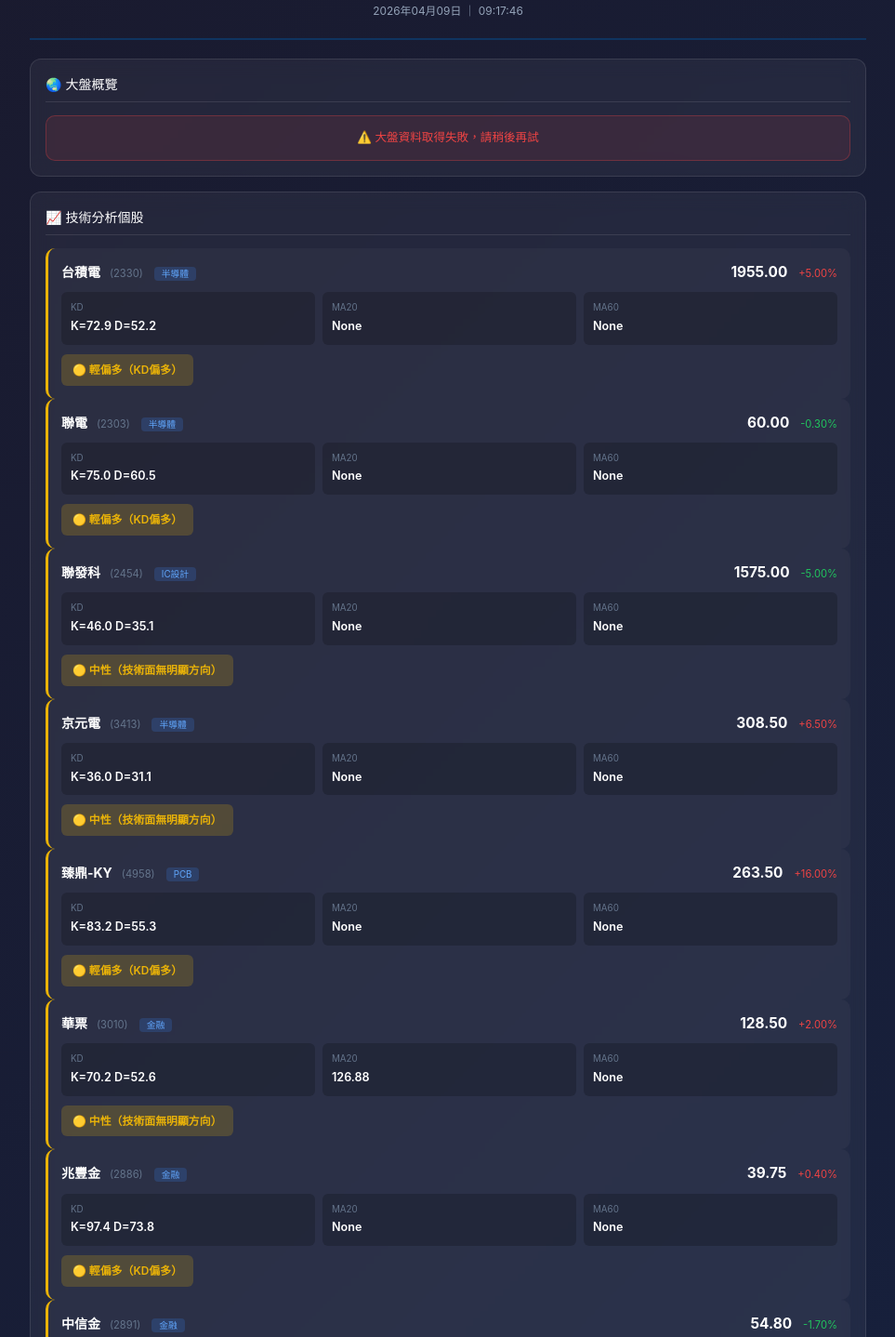
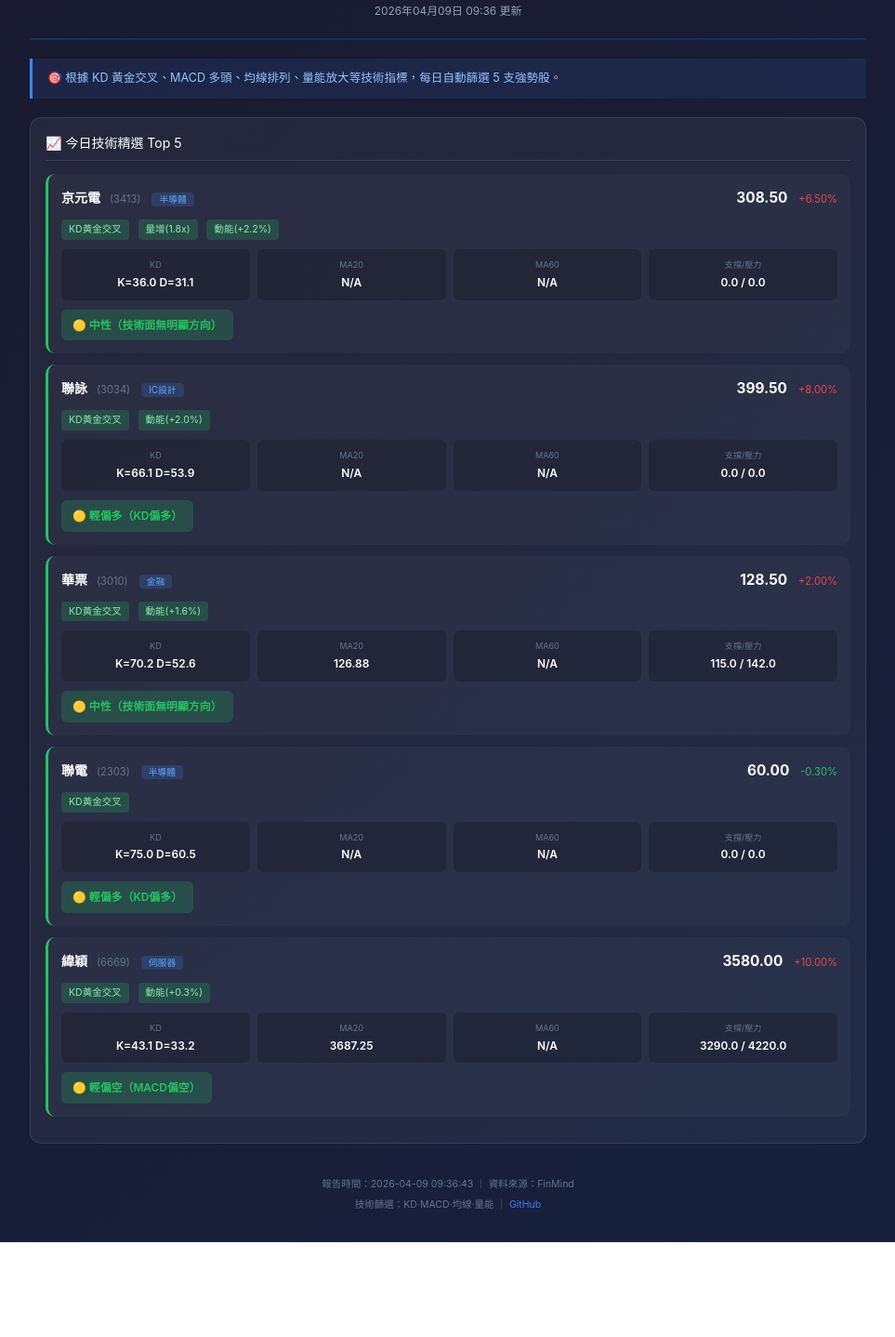
Before and after one commit to heymaxclaw-coder/tw-stock-daily-report, a plain HTML site: page index.html in a window 1280 px wide. Shown: the part 66-1504 px from the top of the page at 93% size, without its empty margins (158-1121 px from the left). After the commit the page ends 1402 px from the top, so only its background shows below. Drawn offline with Linux system fonts and the light colour scheme.

```diff
--- a/index.html
+++ b/index.html
@@ -3,7 +3,7 @@
 <head>
     <meta charset="UTF-8">
     <meta name="viewport" content="width=device-width, initial-scale=1.0, maximum-scale=1.0, user-scalable=no">
-    <title>台股每日技術分析 2026年04月09日</title>
+    <title>台股技術精選 2026年04月09日</title>
     <style>
         * { margin: 0; padding: 0; box-sizing: border-box; }
 
@@ -26,243 +26,79 @@
             margin-bottom: 20px;
         }
 
-        .header h1 {
-            font-size: 1.4em;
-            color: #fff;
-            margin-bottom: 8px;
+        .header h1 { font-size: 1.4em; color: #fff; margin-bottom: 8px; }
+        .header .date { color: #94a3b8; font-size: 0.85em; }
+
+        .intro {
+            background: rgba(59,130,246,0.1);
+            border-left: 3px solid #3b82f6;
+            padding: 12px 16px;
+            margin-bottom: 20px;
+            font-size: 0.9em;
+            color: #93c5fd;
         }
 
-        .header .date {
-            color: #94a3b8;
-            font-size: 0.85em;
-        }
-
-        .section {
-            background: rgba(255,255,255,0.05);
-            border-radius: 12px;
-            padding: 16px;
-            margin-bottom: 16px;
-            backdrop-filter: blur(10px);
-            border: 1px solid rgba(255,255,255,0.1);
-        }
-
-        .section-title {
-            font-size: 1em;
-            color: #fff;
-            margin-bottom: 14px;
-            padding-bottom: 8px;
-            border-bottom: 1px solid rgba(255,255,255,0.1);
-        }
-
-        .market-overview {
-            display: grid;
-            grid-template-columns: repeat(auto-fit, minmax(120px, 1fr));
-            gap: 10px;
-        }
-
-        .stat-card {
-            background: rgba(255,255,255,0.05);
-            border-radius: 10px;
-            padding: 14px 10px;
-            text-align: center;
-        }
-
-        .stat-label { color: #94a3b8; font-size: 0.75em; margin-bottom: 6px; }
-        .stat-value { font-size: 1.2em; font-weight: bold; color: #fff; }
-        .stat-change { font-size: 0.8em; margin-top: 4px; }
-        .positive { color: #ef4444; }
-        .negative { color: #22c55e; }
-
-        .stock-list { display: flex; flex-direction: column; gap: 12px; }
+        .section { background: rgba(255,255,255,0.05); border-radius: 12px; padding: 16px; margin-bottom: 16px; border: 1px solid rgba(255,255,255,0.1); }
+        .section-title { font-size: 1em; color: #fff; margin-bottom: 14px; padding-bottom: 8px; border-bottom: 1px solid rgba(255,255,255,0.1); }
 
         .stock-card {
             background: rgba(255,255,255,0.03);
             border-radius: 10px;
             padding: 14px;
             border-left: 3px solid #3b82f6;
+            margin-bottom: 12px;
         }
         .stock-card.bullish { border-left-color: #22c55e; }
         .stock-card.bearish { border-left-color: #ef4444; }
         .stock-card.neutral { border-left-color: #eab308; }
 
-        .stock-header {
-            display: flex;
-            justify-content: space-between;
-            align-items: center;
-            margin-bottom: 10px;
-            flex-wrap: wrap;
-            gap: 6px;
-        }
-
+        .stock-header { display: flex; justify-content: space-between; align-items: center; margin-bottom: 10px; flex-wrap: wrap; gap: 6px; }
         .stock-name { font-size: 1em; font-weight: bold; color: #fff; }
         .stock-code { color: #64748b; font-size: 0.8em; margin-left: 6px; }
+        .sector-tag { background: rgba(59,130,246,0.2); color: #60a5fa; padding: 2px 8px; border-radius: 4px; font-size: 0.7em; margin-left: 8px; }
+        .stock-price { font-size: 1.1em; font-weight: bold; color: #fff; }
+        .stock-change { font-size: 0.8em; margin-left: 8px; }
+        .positive { color: #ef4444; }
+        .negative { color: #22c55e; }
 
-        .stock-price {
-            font-size: 1.1em;
-            font-weight: bold;
-            color: #fff;
-        }
-        .stock-change { font-size: 0.8em; margin-left: 8px; }
+        .signals { margin: 10px 0; }
+        .signal-tag { background: rgba(34,197,94,0.2); color: #86efac; padding: 3px 8px; border-radius: 4px; font-size: 0.75em; margin-right: 6px; display: inline-block; }
 
-        .stock-metrics {
-            display: grid;
-            grid-template-columns: repeat(auto-fit, minmax(100px, 1fr));
-            gap: 8px;
-            margin-bottom: 10px;
-        }
+        .stock-metrics { display: grid; grid-template-columns: repeat(4, 1fr); gap: 8px; margin: 10px 0; }
+        .metric { background: rgba(0,0,0,0.2); padding: 10px; border-radius: 6px; text-align: center; }
+        .metric-label { color: #64748b; font-size: 0.65em; margin-bottom: 3px; }
+        .metric-value { color: #fff; font-weight: 600; font-size: 0.85em; }
 
-        .metric { background: rgba(0,0,0,0.2); padding: 10px; border-radius: 6px; }
-        .metric-label { color: #64748b; font-size: 0.7em; margin-bottom: 3px; }
-        .metric-value { color: #fff; font-weight: 600; font-size: 0.9em; }
-
-        .recommendation {
-            padding: 8px 12px;
-            border-radius: 6px;
-            font-weight: 600;
-            font-size: 0.85em;
-            display: inline-block;
-        }
-        .recommendation.positive { background: rgba(34,197,94,0.2); color: #22c55e; }
-        .recommendation.negative { background: rgba(239,68,68,0.2); color: #ef4444; }
+        .recommendation { padding: 8px 12px; border-radius: 6px; font-weight: 600; font-size: 0.85em; display: inline-block; }
+        .recommendation.bullish { background: rgba(34,197,94,0.2); color: #22c55e; }
+        .recommendation.bearish { background: rgba(239,68,68,0.2); color: #ef4444; }
         .recommendation.neutral { background: rgba(234,179,8,0.2); color: #eab308; }
 
-        .footer {
-            text-align: center;
-            padding: 20px 0;
-            color: #64748b;
-            font-size: 0.75em;
-        }
+        .footer { text-align: center; padding: 20px 0; color: #64748b; font-size: 0.75em; }
         .footer a { color: #3b82f6; text-decoration: none; }
-
-        .error-msg {
-            background: rgba(239,68,68,0.1);
-            border: 1px solid rgba(239,68,68,0.3);
-            border-radius: 10px;
-            padding: 14px;
-            text-align: center;
-            color: #ef4444;
-            font-size: 0.9em;
-        }
-
-        .sector-tag {
-            background: rgba(59,130,246,0.2);
-            color: #60a5fa;
-            padding: 2px 8px;
-            border-radius: 4px;
-            font-size: 0.7em;
-            margin-left: 8px;
-        }
 
         @media (max-width: 480px) {
             body { padding: 8px; font-size: 13px; }
             .header h1 { font-size: 1.2em; }
-            .section { padding: 12px; margin-bottom: 12px; }
-            .stock-metrics {
-                grid-template-columns: repeat(3, 1fr);
-            }
-            .metric { padding: 8px; }
-            .metric-label { font-size: 0.65em; }
-            .metric-value { font-size: 0.85em; }
+            .stock-metrics { grid-template-columns: repeat(2, 1fr); }
         }
     </style>
 </head>
 <body>
     <div class="container">
         <div class="header">
-            <h1>📊 台股每日技術分析</h1>
-            <div class="date">2026年04月09日 ｜ 09:17:46</div>
+            <h1>📊 台股技術精選</h1>
+            <div class="date">2026年04月09日 09:36 更新</div>
+        </div>
+
+        <div class="intro">
+            🎯 根據 KD 黃金交叉、MACD 多頭、均線排列、量能放大等技術指標，每日自動篩選 5 支強勢股。
         </div>
 
         <div class="section">
-            <div class="section-title">🌏 大盤概覽</div>
-            <div class="error-msg">⚠️ 大盤資料取得失敗，請稍後再試</div>
-        </div>
+            <div class="section-title">📈 今日技術精選 Top 5</div>
 
-        <div class="section">
-            <div class="section-title">📈 技術分析個股</div>
-
-    <div class="stock-card neutral">
-        <div class="stock-header">
-            <div>
-                <span class="stock-name">台積電</span>
-                <span class="stock-code">(2330)</span>
-                <span class="sector-tag">半導體</span>
-            </div>
-            <div>
-                <span class="stock-price">1955.00</span>
-                <span class="stock-change"><span class='positive'>+5.00%</span></span>
-            </div>
-        </div>
-        <div class="stock-metrics">
-        <div class="metric">
-            <div class="metric-label">KD</div>
-            <div class="metric-value">K=72.9 D=52.2</div>
-        </div>
-        <div class="metric">
-            <div class="metric-label">MA20</div>
-            <div class="metric-value">None</div>
-        </div>
-        <div class="metric">
-            <div class="metric-label">MA60</div>
-            <div class="metric-value">None</div>
-        </div></div>
-        <div class="recommendation neutral">🟡 輕偏多（KD偏多）</div>
-    </div>
-    <div class="stock-card neutral">
-        <div class="stock-header">
-            <div>
-                <span class="stock-name">聯電</span>
-                <span class="stock-code">(2303)</span>
-                <span class="sector-tag">半導體</span>
-            </div>
-            <div>
-                <span class="stock-price">60.00</span>
-                <span class="stock-change"><span class='negative'>-0.30%</span></span>
-            </div>
-        </div>
-        <div class="stock-metrics">
-        <div class="metric">
-            <div class="metric-label">KD</div>
-            <div class="metric-value">K=75.0 D=60.5</div>
-        </div>
-        <div class="metric">
-            <div class="metric-label">MA20</div>
-            <div class="metric-value">None</div>
-        </div>
-        <div class="metric">
-            <div class="metric-label">MA60</div>
-            <div class="metric-value">None</div>
-        </div></div>
-        <div class="recommendation neutral">🟡 輕偏多（KD偏多）</div>
-    </div>
-    <div class="stock-card neutral">
-        <div class="stock-header">
-            <div>
-                <span class="stock-name">聯發科</span>
-                <span class="stock-code">(2454)</span>
-                <span class="sector-tag">IC設計</span>
-            </div>
-            <div>
-                <span class="stock-price">1575.00</span>
-                <span class="stock-change"><span class='negative'>-5.00%</span></span>
-            </div>
-        </div>
-        <div class="stock-metrics">
-        <div class="metric">
-            <div class="metric-label">KD</div>
-            <div class="metric-value">K=46.0 D=35.1</div>
-        </div>
-        <div class="metric">
-            <div class="metric-label">MA20</div>
-            <div class="metric-value">None</div>
-        </div>
-        <div class="metric">
-            <div class="metric-label">MA60</div>
-            <div class="metric-value">None</div>
-        </div></div>
-        <div class="recommendation neutral">🟡 中性（技術面無明顯方向）</div>
-    </div>
-    <div class="stock-card neutral">
+    <div class="stock-card bullish">
         <div class="stock-header">
             <div>
                 <span class="stock-name">京元電</span>
@@ -271,9 +107,10 @@
             </div>
             <div>
                 <span class="stock-price">308.50</span>
-                <span class="stock-change"><span class='positive'>+6.50%</span></span>
+                <span class="stock-change positive">+6.50%</span>
             </div>
         </div>
+        <span class='signal-tag'>KD黃金交叉</span> <span class='signal-tag'>量增(1.8x)</span> <span class='signal-tag'>動能(+2.2%)</span>
         <div class="stock-metrics">
         <div class="metric">
             <div class="metric-label">KD</div>
@@ -281,42 +118,51 @@
         </div>
         <div class="metric">
             <div class="metric-label">MA20</div>
-            <div class="metric-value">None</div>
+            <div class="metric-value">N/A</div>
         </div>
         <div class="metric">
             <div class="metric-label">MA60</div>
-            <div class="metric-value">None</div>
+            <div class="metric-value">N/A</div>
+        </div>
+        <div class="metric">
+            <div class="metric-label">支撐/壓力</div>
+            <div class="metric-value">0.0 / 0.0</div>
         </div></div>
-        <div class="recommendation neutral">🟡 中性（技術面無明顯方向）</div>
+        <div class="recommendation bullish">🟡 中性（技術面無明顯方向）</div>
     </div>
-    <div class="stock-card neutral">
+    <div class="stock-card bullish">
         <div class="stock-header">
             <div>
-                <span class="stock-name">臻鼎-KY</span>
-                <span class="stock-code">(4958)</span>
-                <span class="sector-tag">PCB</span>
+                <span class="stock-name">聯詠</span>
+                <span class="stock-code">(3034)</span>
+                <span class="sector-tag">IC設計</span>
             </div>
             <div>
-                <span class="stock-price">263.50</span>
-                <span class="stock-change"><span class='positive'>+16.00%</span></span>
+                <span class="stock-price">399.50</span>
+                <span class="stock-change positive">+8.00%</span>
             </div>
         </div>
+        <span class='signal-tag'>KD黃金交叉</span> <span class='signal-tag'>動能(+2.0%)</span>
         <div class="stock-metrics">
         <div class="metric">
             <div class="metric-label">KD</div>
-            <div class="metric-value">K=83.2 D=55.3</div>
+            <div class="metric-value">K=66.1 D=53.9</div>
         </div>
         <div class="metric">
             <div class="metric-label">MA20</div>
-            <div class="metric-value">None</div>
+            <div class="metric-value">N/A</div>
         </div>
         <div class="metric">
             <div class="metric-label">MA60</div>
-            <div class="metric-value">None</div>
+            <div class="metric-value">N/A</div>
+        </div>
+        <div class="metric">
+            <div class="metric-label">支撐/壓力</div>
+            <div class="metric-value">0.0 / 0.0</div>
         </div></div>
-        <div class="recommendation neutral">🟡 輕偏多（KD偏多）</div>
+        <div class="recommendation bullish">🟡 輕偏多（KD偏多）</div>
     </div>
-    <div class="stock-card neutral">
+    <div class="stock-card bullish">
         <div class="stock-header">
             <div>
                 <span class="stock-name">華票</span>
@@ -325,9 +171,10 @@
             </div>
             <div>
                 <span class="stock-price">128.50</span>
-                <span class="stock-change"><span class='positive'>+2.00%</span></span>
+                <span class="stock-change positive">+2.00%</span>
             </div>
         </div>
+        <span class='signal-tag'>KD黃金交叉</span> <span class='signal-tag'>動能(+1.6%)</span>
         <div class="stock-metrics">
         <div class="metric">
             <div class="metric-label">KD</div>
@@ -339,96 +186,83 @@
         </div>
         <div class="metric">
             <div class="metric-label">MA60</div>
-            <div class="metric-value">None</div>
+            <div class="metric-value">N/A</div>
+        </div>
+        <div class="metric">
+            <div class="metric-label">支撐/壓力</div>
+            <div class="metric-value">115.0 / 142.0</div>
         </div></div>
-        <div class="recommendation neutral">🟡 中性（技術面無明顯方向）</div>
+        <div class="recommendation bullish">🟡 中性（技術面無明顯方向）</div>
     </div>
-    <div class="stock-card neutral">
+    <div class="stock-card bullish">
         <div class="stock-header">
             <div>
-                <span class="stock-name">兆豐金</span>
-                <span class="stock-code">(2886)</span>
-                <span class="sector-tag">金融</span>
+                <span class="stock-name">聯電</span>
+                <span class="stock-code">(2303)</span>
+                <span class="sector-tag">半導體</span>
             </div>
             <div>
-                <span class="stock-price">39.75</span>
-                <span class="stock-change"><span class='positive'>+0.40%</span></span>
+                <span class="stock-price">60.00</span>
+                <span class="stock-change negative">-0.30%</span>
             </div>
         </div>
+        <span class='signal-tag'>KD黃金交叉</span>
         <div class="stock-metrics">
         <div class="metric">
             <div class="metric-label">KD</div>
-            <div class="metric-value">K=97.4 D=73.8</div>
+            <div class="metric-value">K=75.0 D=60.5</div>
         </div>
         <div class="metric">
             <div class="metric-label">MA20</div>
-            <div class="metric-value">None</div>
+            <div class="metric-value">N/A</div>
         </div>
         <div class="metric">
             <div class="metric-label">MA60</div>
-            <div class="metric-value">None</div>
+            <div class="metric-value">N/A</div>
+        </div>
+        <div class="metric">
+            <div class="metric-label">支撐/壓力</div>
+            <div class="metric-value">0.0 / 0.0</div>
         </div></div>
-        <div class="recommendation neutral">🟡 輕偏多（KD偏多）</div>
+        <div class="recommendation bullish">🟡 輕偏多（KD偏多）</div>
     </div>
-    <div class="stock-card neutral">
+    <div class="stock-card bullish">
         <div class="stock-header">
             <div>
-                <span class="stock-name">中信金</span>
-                <span class="stock-code">(2891)</span>
-                <span class="sector-tag">金融</span>
+                <span class="stock-name">緯穎</span>
+                <span class="stock-code">(6669)</span>
+                <span class="sector-tag">伺服器</span>
             </div>
             <div>
-                <span class="stock-price">54.80</span>
-                <span class="stock-change"><span class='negative'>-1.70%</span></span>
+                <span class="stock-price">3580.00</span>
+                <span class="stock-change positive">+10.00%</span>
             </div>
         </div>
+        <span class='signal-tag'>KD黃金交叉</span> <span class='signal-tag'>動能(+0.3%)</span>
         <div class="stock-metrics">
         <div class="metric">
             <div class="metric-label">KD</div>
-            <div class="metric-value">K=69.3 D=57.2</div>
+            <div class="metric-value">K=43.1 D=33.2</div>
         </div>
         <div class="metric">
             <div class="metric-label">MA20</div>
-            <div class="metric-value">None</div>
+            <div class="metric-value">3687.25</div>
         </div>
         <div class="metric">
             <div class="metric-label">MA60</div>
-            <div class="metric-value">None</div>
-        </div></div>
-        <div class="recommendation neutral">🟡 輕偏多（KD偏多）</div>
-    </div>
-    <div class="stock-card neutral">
-        <div class="stock-header">
-            <div>
-                <span class="stock-name">聯詠</span>
-                <span class="stock-code">(3034)</span>
-                <span class="sector-tag">IC設計</span>
-            </div>
-            <div>
-                <span class="stock-price">399.50</span>
-                <span class="stock-change"><span class='positive'>+8.00%</span></span>
-            </div>
-        </div>
-        <div class="stock-metrics">
-        <div class="metric">
-            <div class="metric-label">KD</div>
-            <div class="metric-value">K=66.1 D=53.9</div>
+            <div class="metric-value">N/A</div>
         </div>
         <div class="metric">
-            <div class="metric-label">MA20</div>
-            <div class="metric-value">None</div>
-        </div>
-        <div class="metric">
-            <div class="metric-label">MA60</div>
-            <div class="metric-value">None</div>
+            <div class="metric-label">支撐/壓力</div>
+            <div class="metric-value">3290.0 / 4220.0</div>
         </div></div>
-        <div class="recommendation neutral">🟡 輕偏多（KD偏多）</div>
+        <div class="recommendation bullish">🟡 輕偏空（MACD偏空）</div>
     </div>
         </div>
 
         <div class="footer">
-            <p>報告時間：2026-04-09 09:17:46 ｜ 資料來源：FinMind + TWSE</p>
-            <p style="margin-top:6px;">技術指標：KD、MACD、MA、RSI ｜ <a href="https://github.com/heymaxclaw-coder/tw-stock-daily-report">GitHub</a></p>
+            <p>報告時間：2026-04-09 09:36:43 ｜ 資料來源：FinMind</p>
+            <p style="margin-top:6px;">技術篩選：KD·MACD·均線·量能 ｜ <a href="https://github.com/heymaxclaw-coder/tw-stock-daily-report">GitHub</a></p>
         </div>
     </div>
 </body>
```
